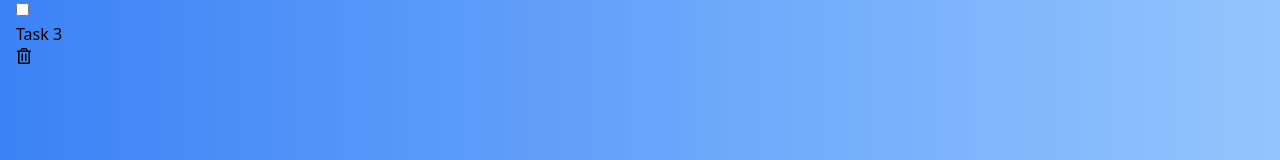
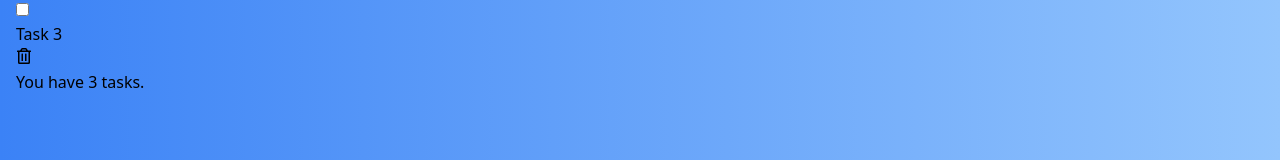
Before and after one commit to javadrip/react-todo, a React (Vite) app: page / in a window 1280 px wide. Shown: the part 222-382 px from the top of the page. Built offline with nearby package versions, Linux system fonts and the light colour scheme.

Commit message:
Add statement telling users how many tasks there are

```diff
--- a/src/App.jsx
+++ b/src/App.jsx
@@ -24,6 +24,7 @@ function App() {
             <Task key={index} task={task} />
           ))}
         </ul>
+        <p className={style.count}>You have {tasks.length} tasks.</p>
       </div>
     </div>
   );
```
